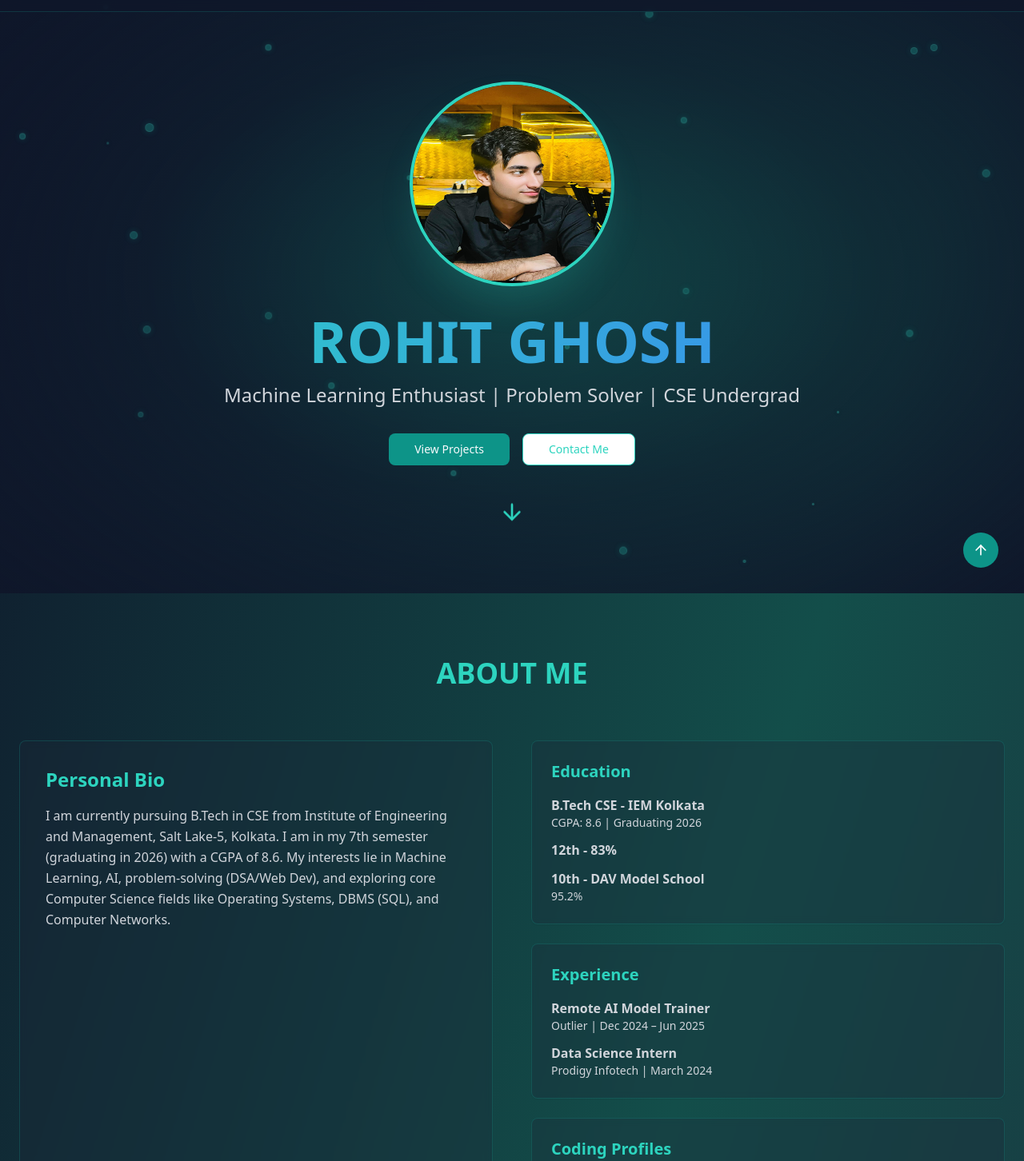
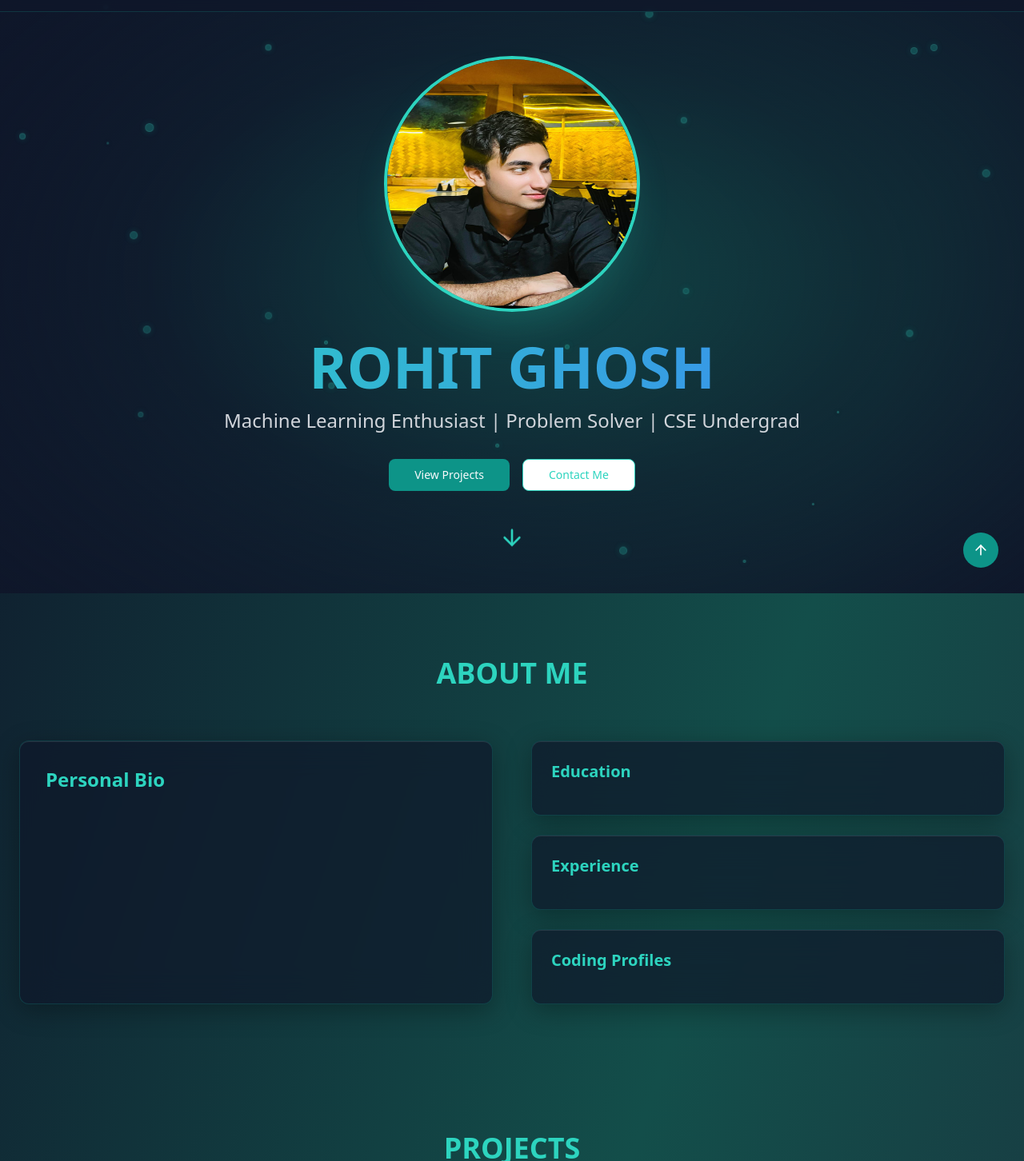
Before and after one commit to rohitghosh03/rohit-ghosh-portfolio-verse, a React (Vite) app: page / in a window 1280 px wide. Shown: the part 58-1510 px from the top of the page at 80% size. Built offline with nearby package versions, Linux system fonts and the light colour scheme.

Commit message:
feat: Implement hover and glassmorphism effects
Added hover effects to the name, implemented glassmorphism on about me cards, and added a show-on-hover feature for details. Also added hover effects to card headings.

```diff
--- a/src/pages/Index.tsx
+++ b/src/pages/Index.tsx
@@ -142,7 +142,7 @@ const Index = () => {
         })}
       </div>
 
-      {/* Add CSS for bubble animations */}
+      {/* Add CSS for bubble animations and new hover effects */}
       <style>{`
         @keyframes bubble {
           0%, 100% {
@@ -170,6 +170,62 @@ const Index = () => {
           100% {
             transform: translateY(0px) translateX(0px);
           }
+        }
+        @keyframes slideIn {
+          0% {
+            transform: translateX(-100%);
+            opacity: 0;
+          }
+          100% {
+            transform: translateX(0);
+            opacity: 1;
+          }
+        }
+        .name-hover:hover .slide-name {
+          animation: slideIn 0.6s ease-out;
+        }
+        .glass-card {
+          background: ${isDarkMode
+            ? 'rgba(15, 23, 42, 0.7)'
+            : 'rgba(255, 255, 255, 0.7)'};
+          backdrop-filter: blur(20px);
+          border: 1px solid ${isDarkMode
+            ? 'rgba(20, 184, 166, 0.2)'
+            : 'rgba(59, 130, 246, 0.2)'};
+          box-shadow: ${isDarkMode
+            ? '0 8px 32px rgba(0, 0, 0, 0.3), inset 0 1px 0 rgba(255, 255, 255, 0.1)'
+            : '0 8px 32px rgba(0, 0, 0, 0.1), inset 0 1px 0 rgba(255, 255, 255, 0.8)'};
+        }
+        .card-details {
+          max-height: 0;
+          overflow: hidden;
+          opacity: 0;
+          transition: max-height 0.4s ease-out, opacity 0.3s ease-out;
+        }
+        .card-container:hover .card-details {
+          max-height: 500px;
+          opacity: 1;
+        }
+        .heading-hover {
+          position: relative;
+          transition: all 0.3s ease;
+        }
+        .heading-hover::after {
+          content: '';
+          position: absolute;
+          width: 0;
+          height: 2px;
+          bottom: -4px;
+          left: 0;
+          background: ${isDarkMode ? '#14b8a6' : '#2563eb'};
+          transition: width 0.3s ease;
+        }
+        .heading-hover:hover::after {
+          width: 100%;
+        }
+        .heading-hover:hover {
+          transform: translateY(-2px);
+          color: ${isDarkMode ? '#5eead4' : '#3b82f6'};
         }
       `}</style>
 
@@ -212,12 +268,14 @@ const Index = () => {
             <img
               src="/lovable-uploads/ebc39003-92e0-4b65-b9e1-d2767a47520f.png"
               alt="Rohit Ghosh"
-              className={`w-64 h-64 rounded-full mx-auto mb-8 border-4 ${isDarkMode ? 'border-teal-400 shadow-2xl shadow-teal-400/20' : 'border-blue-500 shadow-2xl shadow-blue-500/20'}`}
+              className={`w-80 h-80 rounded-full mx-auto mb-8 border-4 ${isDarkMode ? 'border-teal-400 shadow-2xl shadow-teal-400/20' : 'border-blue-500 shadow-2xl shadow-blue-500/20'}`}
             />
           </div>
-          <h1 className={`text-5xl md:text-7xl font-bold mb-4 ${isDarkMode ? 'bg-gradient-to-r from-teal-400 to-blue-500' : 'bg-gradient-to-r from-blue-600 to-purple-600'} bg-clip-text text-transparent`}>
-            ROHIT GHOSH
-          </h1>
+          <div className="name-hover">
+            <h1 className={`text-5xl md:text-7xl font-bold mb-4 ${isDarkMode ? 'bg-gradient-to-r from-teal-400 to-blue-500' : 'bg-gradient-to-r from-blue-600 to-purple-600'} bg-clip-text text-transparent`}>
+              ROHIT <span className="slide-name inline-block">GHOSH</span>
+            </h1>
+          </div>
           <p className={`text-xl md:text-2xl mb-8 ${isDarkMode ? 'text-gray-300' : 'text-gray-600'}`}>
             Machine Learning Enthusiast | Problem Solver | CSE Undergrad
           </p>
@@ -247,22 +305,22 @@ const Index = () => {
         <div className="container mx-auto px-6">
           <h2 className={`text-4xl font-bold text-center mb-16 ${themeClasses.accent}`}>ABOUT ME</h2>
           <div className="grid md:grid-cols-2 gap-12">
-            <Card className={`${themeClasses.card} ${themeClasses.border} backdrop-blur-sm`}>
-              <CardContent className="p-8">
-                <h3 className={`text-2xl font-bold mb-4 ${themeClasses.accent}`}>Personal Bio</h3>
+            <div className="card-container glass-card rounded-xl p-8">
+              <h3 className={`text-2xl font-bold mb-4 ${themeClasses.accent} heading-hover cursor-pointer`}>Personal Bio</h3>
+              <div className="card-details">
                 <p className={`${isDarkMode ? 'text-gray-300' : 'text-gray-600'} leading-relaxed`}>
                   I am currently pursuing B.Tech in CSE from Institute of Engineering and Management,
                   Salt Lake-5, Kolkata. I am in my 7th semester (graduating in 2026) with a CGPA of 8.6.
                   My interests lie in Machine Learning, AI, problem-solving (DSA/Web Dev), and exploring
                   core Computer Science fields like Operating Systems, DBMS (SQL), and Computer Networks.
                 </p>
-              </CardContent>
-            </Card>
+              </div>
+            </div>
 
             <div className="space-y-6">
-              <Card className={`${themeClasses.card} ${themeClasses.border} backdrop-blur-sm`}>
-                <CardContent className="p-6">
-                  <h3 className={`text-xl font-bold mb-4 ${themeClasses.accent}`}>Education</h3>
+              <div className="card-container glass-card rounded-xl p-6">
+                <h3 className={`text-xl font-bold mb-4 ${themeClasses.accent} heading-hover cursor-pointer`}>Education</h3>
+                <div className="card-details">
                   <div className={`space-y-3 ${isDarkMode ? 'text-gray-300' : 'text-gray-600'}`}>
                     <div>
                       <p className="font-semibold">B.Tech CSE - IEM Kolkata</p>
@@ -276,12 +334,12 @@ const Index = () => {
                       <p className="text-sm">95.2%</p>
                     </div>
                   </div>
-                </CardContent>
-              </Card>
+                </div>
+              </div>
 
-              <Card className={`${themeClasses.card} ${themeClasses.border} backdrop-blur-sm`}>
-                <CardContent className="p-6">
-                  <h3 className={`text-xl font-bold mb-4 ${themeClasses.accent}`}>Experience</h3>
+              <div className="card-container glass-card rounded-xl p-6">
+                <h3 className={`text-xl font-bold mb-4 ${themeClasses.accent} heading-hover cursor-pointer`}>Experience</h3>
+                <div className="card-details">
                   <div className={`space-y-3 ${isDarkMode ? 'text-gray-300' : 'text-gray-600'}`}>
                     <div>
                       <p className="font-semibold">Remote AI Model Trainer</p>
@@ -292,12 +350,12 @@ const Index = () => {
                       <p className="text-sm">Prodigy Infotech | March 2024</p>
                     </div>
                   </div>
-                </CardContent>
-              </Card>
+                </div>
+              </div>
 
-              <Card className={`${themeClasses.card} ${themeClasses.border} backdrop-blur-sm`}>
-                <CardContent className="p-6">
-                  <h3 className={`text-xl font-bold mb-4 ${themeClasses.accent}`}>Coding Profiles</h3>
+              <div className="card-container glass-card rounded-xl p-6">
+                <h3 className={`text-xl font-bold mb-4 ${themeClasses.accent} heading-hover cursor-pointer`}>Coding Profiles</h3>
+                <div className="card-details">
                   <div className="space-y-2">
                     <a
                       href="https://leetcode.com/u/rohitg10/"
@@ -320,8 +378,8 @@ const Index = () => {
                       </Badge>
                     </a>
                   </div>
-                </CardContent>
-              </Card>
+                </div>
+              </div>
             </div>
           </div>
         </div>
```
